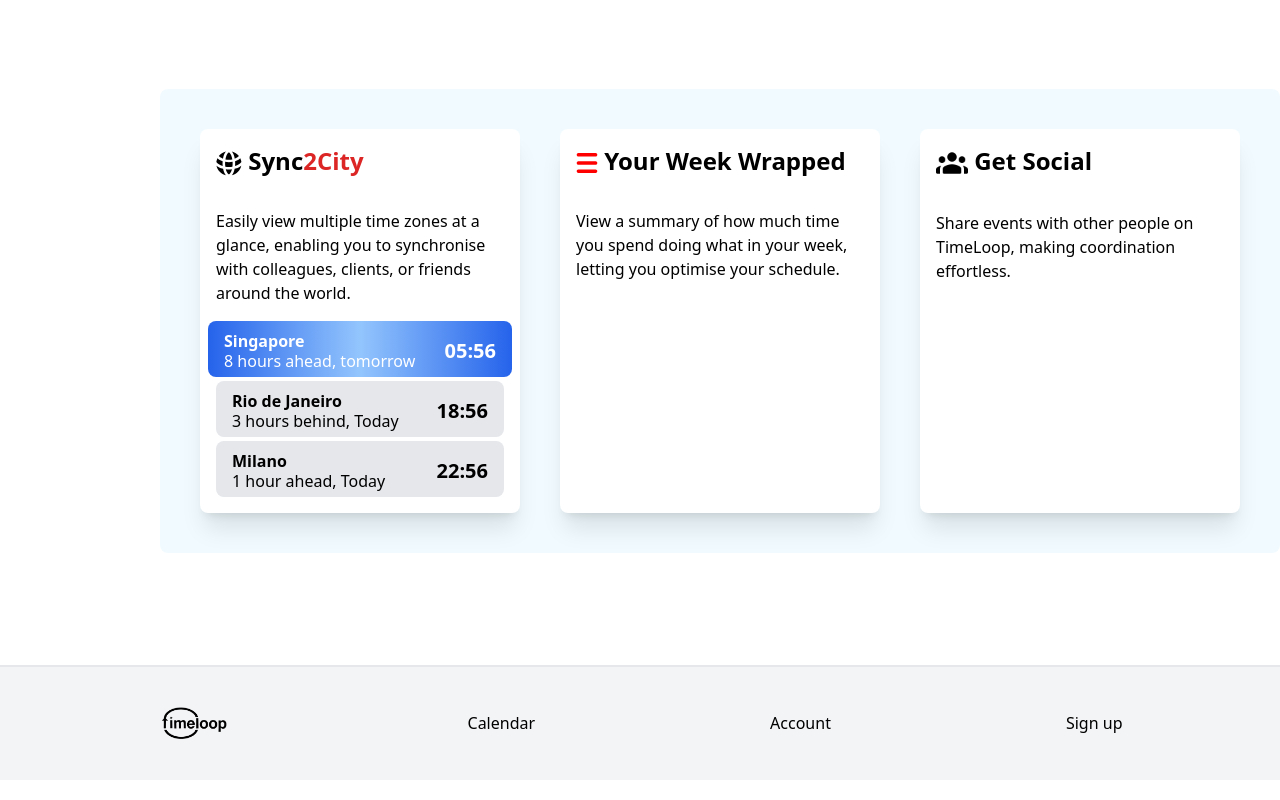
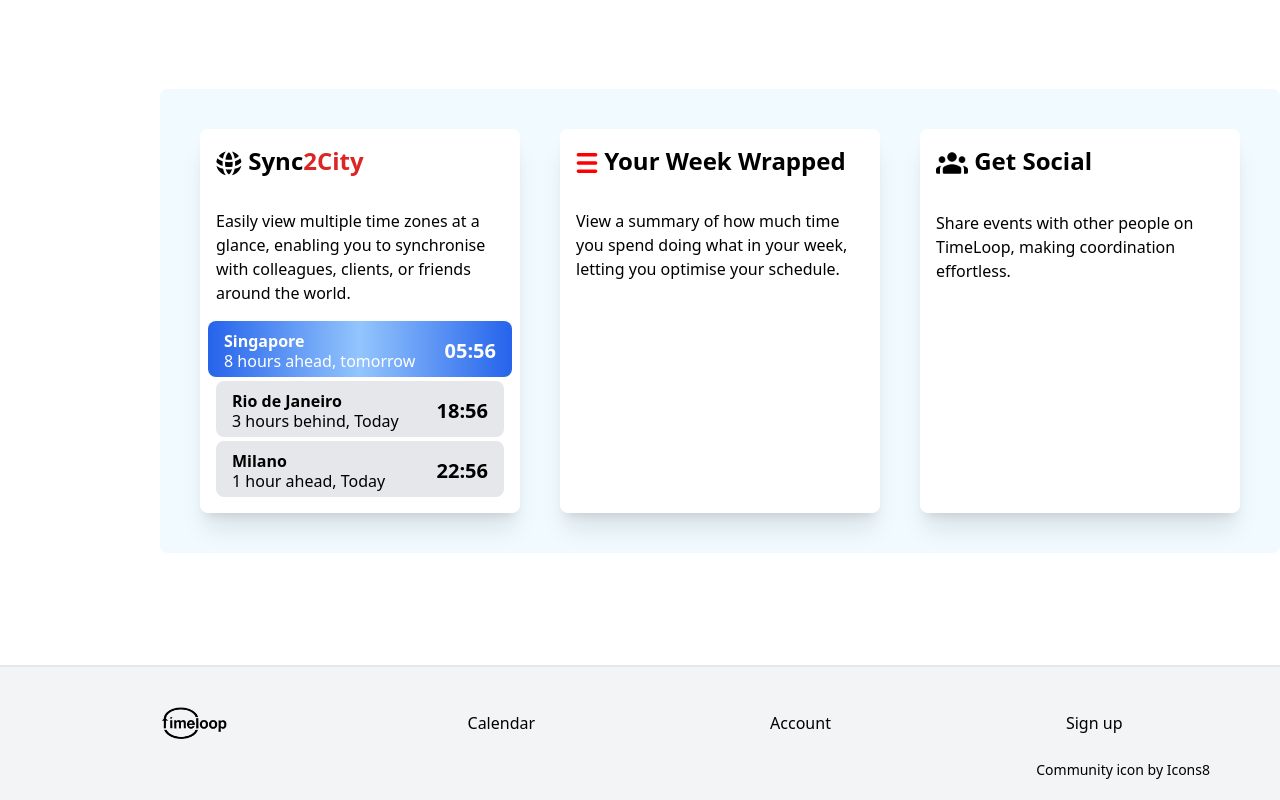
Before and after one commit to jpxoi/timeloop-frontend, a React (Vite) app: page / in a window 1280 px wide. Shown: the part 671-1471 px from the top of the page. Built offline with nearby package versions, Linux system fonts and the light colour scheme.

Commit message:
Landing page initial design

```diff
--- a/src/Components/Organisms/LandingFooter.jsx
+++ b/src/Components/Organisms/LandingFooter.jsx
@@ -5,11 +5,16 @@ import Logo from "/src/assets/images/logo.webp";
 
 function LandingFooter() {
     return (
-        <div className="bg-gray-100 border-t-2 border-t-gray-200 p-10 flex justify-around items-center">
-            <img src={Logo} className="w-[75px]"></img>
-            <Link className="hover:text-sky-500 hover:underline">Calendar</Link>
-            <Link className="hover:text-sky-500 hover:underline">Account</Link>
-            <Link to="/Signup" className="hover:text-sky-500 hover:underline">Sign up</Link>
+        <div>
+            <div className="bg-gray-100 border-t-2 border-t-gray-200 p-10 flex justify-around items-center">
+                <img src={Logo} className="w-[75px]"></img>
+                <Link className="hover:text-sky-500 hover:underline">Calendar</Link>
+                <Link className="hover:text-sky-500 hover:underline">Account</Link>
+                <Link to="/Signup" className="hover:text-sky-500 hover:underline">Sign up</Link>
+            </div>
+            <div className="bg-gray-100 pb-5 relative">
+                <p className="text-sm font-light absolute right-[70px] bottom-5"><a target="_blank" href="https://icons8.com/icon/85369/people">Community</a> icon by <a target="_blank" href="https://icons8.com">Icons8</a></p>
+            </div>
         </div>
     );
 }
```
